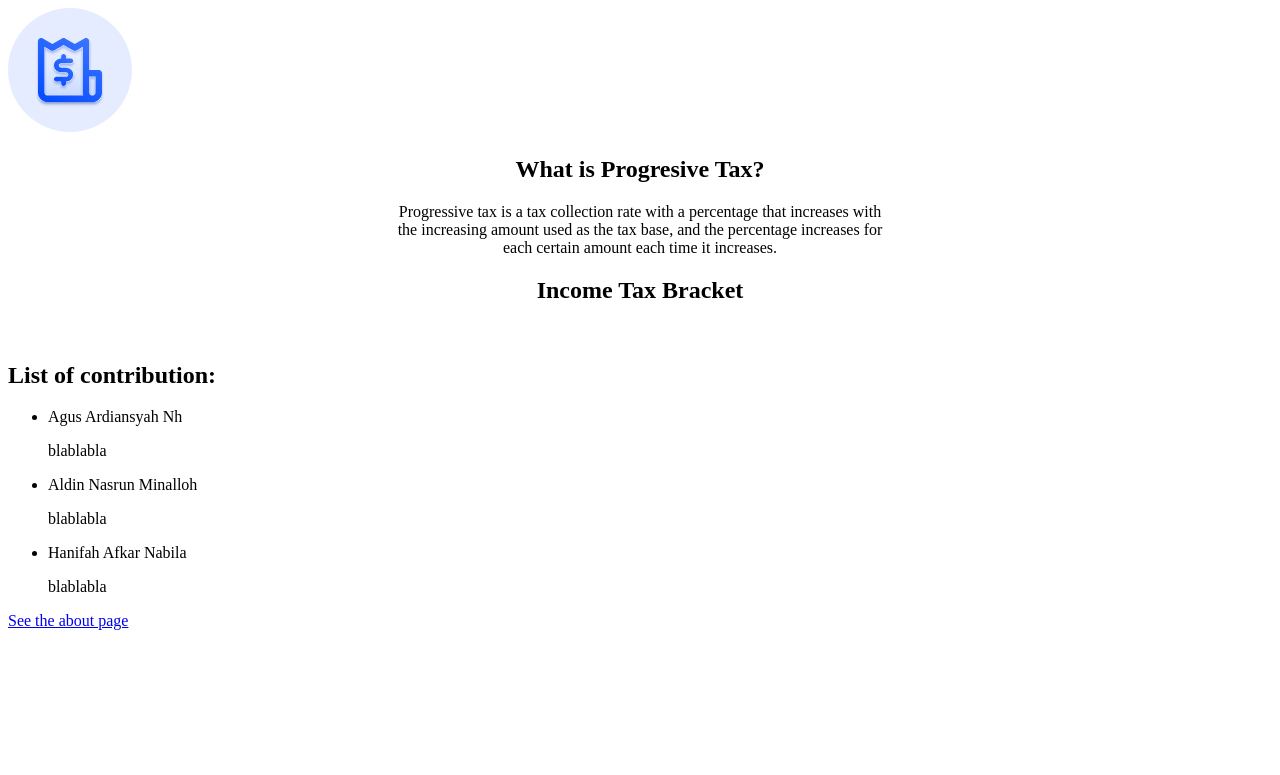
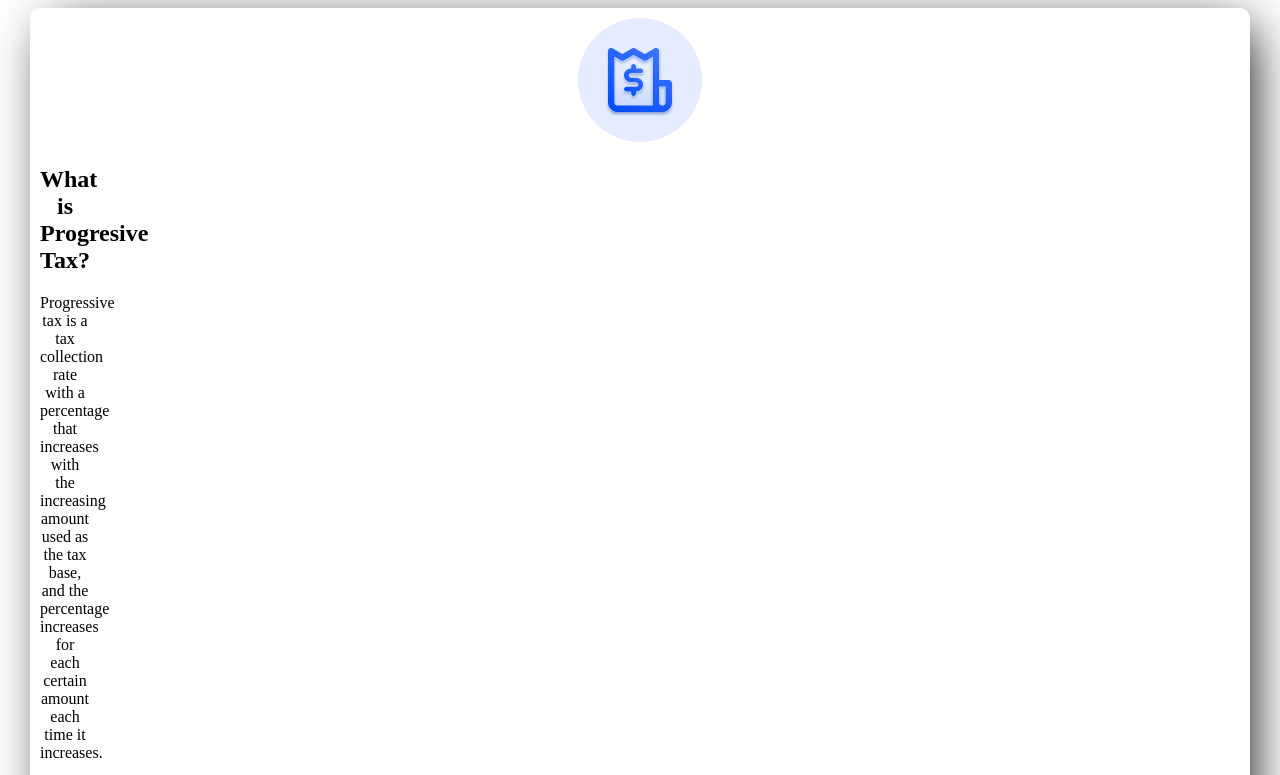
Before and after one commit to aldinnasrunm/taxSite, a Django app: template tax/templates/tax/about.html in a window 1280 px wide. Shown: the top 775 px of the page. Before the commit the page ends 630 px from the top, so only its background shows below. Run offline with Django 4.2, Linux system fonts and the light colour scheme; the template is opened without the code that fills it: most values are stand-ins (such as "Sample title", 1, 10 or a date in 2020).

Commit message:
prepare push about

```diff
--- a/tax/templates/tax/about.html
+++ b/tax/templates/tax/about.html
@@ -2,28 +2,15 @@
 <html lang="en" dir="ltr">
   <head>
     <meta charset="utf-8">
-    <title>
-      {{ judul }}
-  </title>
-    <style>
-        table, th, td {
-            border: 1px solid black;
-            border-collapse: collapse;
-            padding: .2rem .5rem;
-        }
-        .dataTax{
-            text-align: right;
-        }
-        .exc{
-            color : red;
-        }
-
-    </style>
+    <title>{{ judul }}</title>
+    {% load static %}
+    <link rel="stylesheet" href="{% static 'css/aboutstyle.css' %}">
   </head>
   <body>
     <section>
       <div class="container">
         <div class="heading">
+          <center>
             <svg class='taxicon' width="124" height="124" viewBox="0 0 124 124" fill="none" xmlns="http://www.w3.org/2000/svg">
               <circle cx="62" cy="62" r="62" fill="#E5ECFF"/>
               <g filter="url(#filter0_d_5_94)">
@@ -68,19 +55,24 @@
               </linearGradient>
               </defs>
                             </svg>
+          </center>
+
         </div>
-        <div>
-          <h1 style="text-align: center;">What is Progresive Tax?</h1>
+        <div class="apa">
+          <h1>What is Progresive Tax?</h1>
 
-          <p style="text-align: center;">
+          <p>
             Progressive tax is a tax collection rate with a percentage that increases with <br>
             the increasing amount used as the tax base,
             and the percentage increases for <br>
             each certain amount each time it increases.</p>
+        </div>
 
-          <div class="container">
-            <h2 style="text-align: center;">Income Tax Bracket</h2>
-              <img src="" alt="">
+          <div>
+            <center>
+              <img src="https://i.ibb.co/NCqd16b/tax-bracket.png">
+            </center>
+
           </div>
 
           <div>
@@ -97,7 +89,7 @@
         </div>
 
 
-          <a href="{% url 'about' %}">See the about page</a>
+          <a href="{% url 'home' %}">Back to main page</a>
         </div>
         <div class="group">
 
```
Lines whose indentation alone changed are shown as unchanged.
